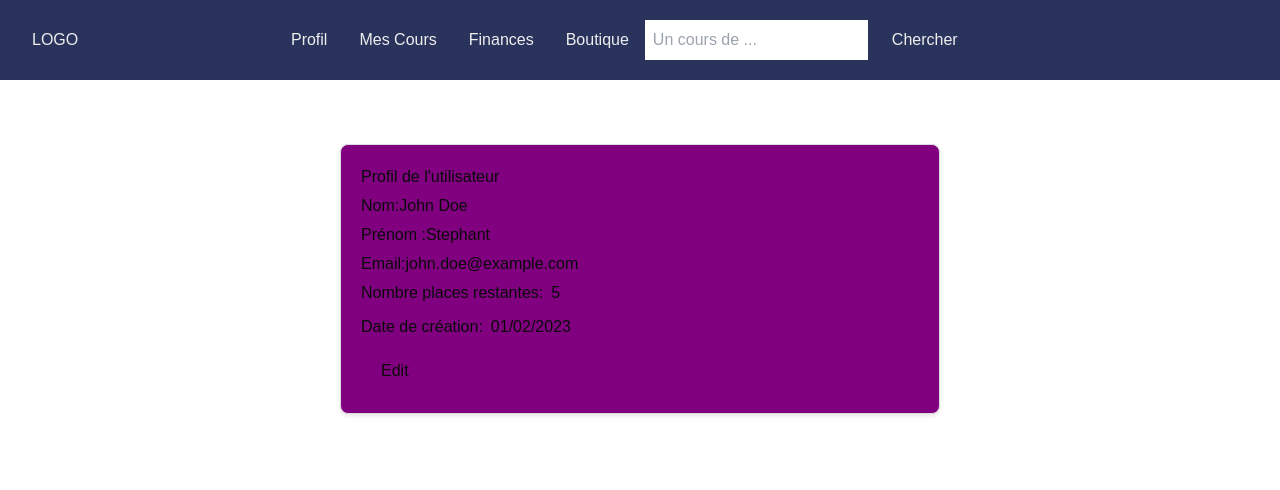
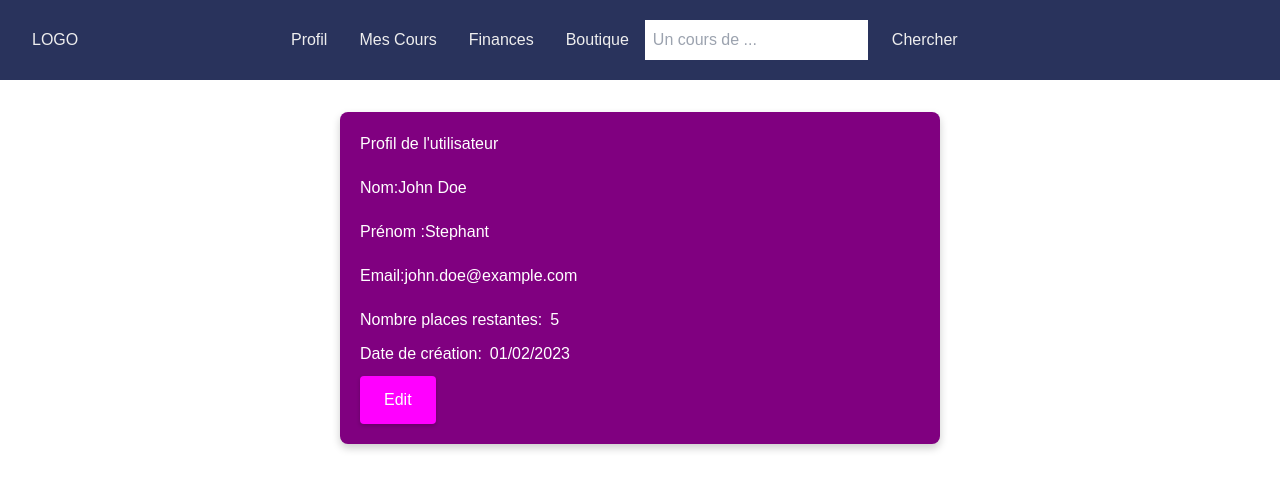
Before and after one commit to Ksyl25/Projet_Dance, a Next.js app: page /profil in a window 1280 px wide. Shown: the top 490 px of the page. Built offline with nearby package versions, Linux system fonts and the light colour scheme.

Commit message:
Style profil
Nouveaux style violet profil

```diff
--- a/components/ProfilUtilisateur.jsx
+++ b/components/ProfilUtilisateur.jsx
@@ -93,33 +93,52 @@ const UserProfile = () => {
     </div>
   );
 };
-
 const styles = {
   container: {
     maxWidth: '600px',
     margin: '0 auto',
     padding: '20px',
-    border: '1px solid #ddd',
     borderRadius: '8px',
-    boxShadow: '0 2px 4px rgba(0, 0, 0, 0.1)',
-    marginTop: '5%',
-    backgroundColor : 'purple' ,
+    backgroundColor: 'purple',
+    color: 'white',
+    fontFamily: 'Arial, sans-serif',
+    boxShadow: '0 4px 8px rgba(0, 0, 0, 0.2)',
+    marginTop : '2.5%',
   },
   field: {
-    marginBottom: '5px',
+    marginBottom: '20px',
+  },
+  label: {
+    fontSize: '18px',
+    fontWeight: 'bold',
+    marginBottom: '8px',
   },
   input: {
     width: '100%',
-    padding: '8px',
+    padding: '10px',
     fontSize: '16px',
-    marginBottom: '8px',
+    marginBottom: '12px',
+    borderRadius: '4px',
+    border: 'none',
+    backgroundColor: 'rgba(255, 255, 255, 0.8)',
+    color: 'purple',
+    boxShadow: '0 2px 4px rgba(0, 0, 0, 0.1)',
   },
   textarea: {
     width: '100%',
-    padding: '8px',
+    padding: '10px',
     fontSize: '16px',
     height: '80px',
-    marginBottom: '8px',
+    marginBottom: '12px',
+    borderRadius: '4px',
+    border: 'none',
+    backgroundColor: 'rgba(255, 255, 255, 0.8)',
+    color: 'purple',
+    boxShadow: '0 2px 4px rgba(0, 0, 0, 0.1)',
+  },
+  buttonContainer: {
+    display: 'flex',
+    justifyContent: 'flex-end',
   },
   babyContainer: {
     display: 'flex',
@@ -127,12 +146,16 @@ const styles = {
     marginBottom: '10px',
   },
   button: {
-    padding: '10px 20px',
+    padding: '12px 24px',
     fontSize: '16px',
     cursor: 'pointer',
-    marginRight: '8px',
+    backgroundColor: 'magenta',
+    color: 'white',
+    border: 'none',
+    borderRadius: '4px',
+    boxShadow: '0 2px 4px rgba(0, 0, 0, 0.2)',
+    marginRight: '38px',
   },
-
 };
 
 export default UserProfile;
```
